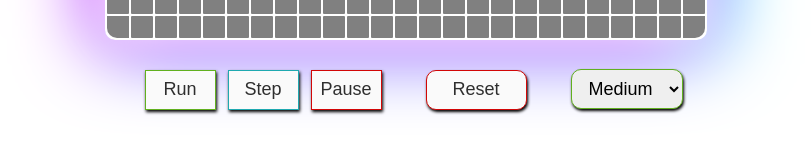
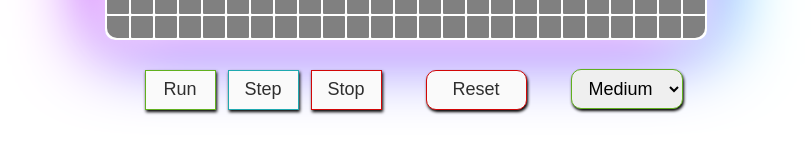
Before and after one commit to KateAnn19/CS_BuildWeek1, a React (Create React App) app in the folder conways/: page / in a window 1280 px wide. Shown: the part 1086-1246 px from the top of the page, without its empty margins (234-1045 px from the left). Built offline with nearby package versions, Linux system fonts and the light colour scheme; a web font is replaced by a local one.

Commit message:
changed pause button to stop button

```diff
--- a/conways/src/Board.js
+++ b/conways/src/Board.js
@@ -251,7 +251,7 @@ function Board(props) {
         <div id="controls">
           <button className="btn control" id="run" onClick={start}>Run</button>
           <button className="btn control" id="step" onClick={advanceOneGeneration}>Step</button>
-          <button className="btn control" id="pause" onClick={stop}>Pause</button>
+          <button className="btn control" id="pause" onClick={stop}>Stop</button>
           <button className="btn" id="reset" onClick={clear}>Reset</button>
           <select id="speed-select" onChange={changeSimSpeed}>
             <option value="slow">Slow</option>
@@ -281,9 +281,6 @@ function Board(props) {
         </div>
 
     </div>
-
-
-
         <div className="Explanation">
           <h2>The Game</h2>
           <p className="text">
```
